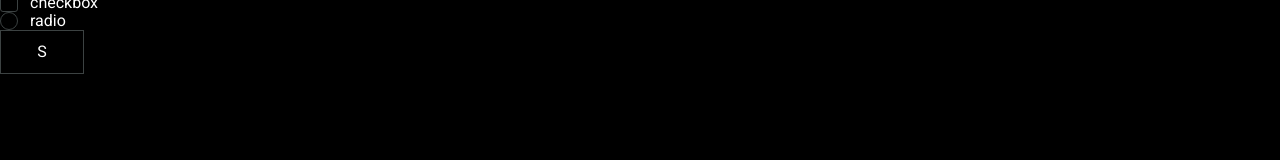
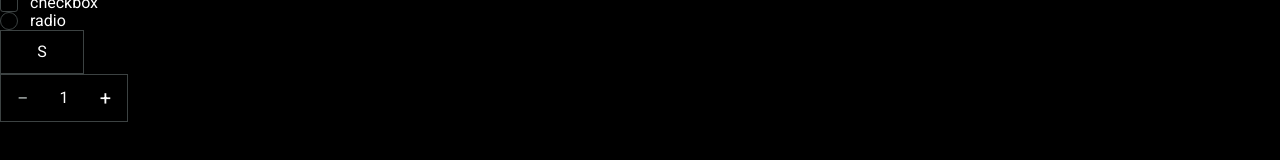
Before and after one commit to winder10fps/Abibas_frontend, a React (Vite) app: page / in a window 1280 px wide. Shown: the part 292-452 px from the top of the page. Built offline with nearby package versions, Linux system fonts and the light colour scheme.

Commit message:
компонент Stepper

```diff
--- a/src/pages/home/ui/HomePage.tsx
+++ b/src/pages/home/ui/HomePage.tsx
@@ -1,10 +1,11 @@
-import { Checkbox, Input, Radio, SearchInput, SizeSelector, Text } from "@/shared/ui"
+import { Checkbox, Input, Radio, SearchInput, SizeSelector, Stepper, Text } from "@/shared/ui"
 import { useRef, useState } from "react"
 
 export const HomePage = () => {
   const ref = useRef<HTMLInputElement>(null)
   const [query, setQuery] = useState('');
   const [sizeSelected, setSizeSelected] = useState(false)
+  const [count, setCount] = useState(1)
 
   return (
     <>
@@ -19,6 +20,13 @@ export const HomePage = () => {
         checked={sizeSelected}
         onChange={() => setSizeSelected(!sizeSelected)}
       />
+      <div></div>
+      <Stepper
+        quantity={count}
+        maxQuantity={32}
+        onIncrease={() => setCount((prev) => prev + 1)}
+        onDecrease={() => setCount((prev) => prev - 1)}
+      />
     </>
   )
 }
--- /dev/null
+++ b/src/shared/ui/Stepper/Stepper.css
@@ -0,0 +1,29 @@
+.stepper {
+  border: var(--border-secondary);
+  display: inline-flex;
+  align-items: center;
+  justify-content: space-between;
+  width: 128px;
+  height: 48px;
+  user-select: none;
+}
+
+.stepper-button {
+  padding: 16px;
+}
+
+.stepper-button:disabled span {
+  color: var(--color-foreground);
+}
+
+.stepper-button:disabled {
+  pointer-events: none;
+}
+
+.stepper-button:hover span {
+  color: var(--color-accent)
+}
+
+.stepper-button:active span {
+  opacity: .8;
+}
--- /dev/null
+++ b/src/shared/ui/Stepper/Stepper.tsx
@@ -0,0 +1,38 @@
+import { Text } from '@/shared/ui'
+import './Stepper.css'
+
+type Props = {
+  quantity: number
+  maxQuantity: number
+  onIncrease: () => void
+  onDecrease: () => void
+}
+
+export const Stepper = ({
+  quantity,
+  maxQuantity,
+  onIncrease,
+  onDecrease
+}: Props) => {
+  return (
+    <div className='stepper'>
+      <button
+        className='stepper-button'
+        onClick={() => onDecrease()}
+        disabled={quantity <= 1}
+      >
+        <Text color='light' size='big'>−</Text>
+      </button>
+      <Text color='light' size='default'>
+        {quantity}
+      </Text>
+      <button
+        className='stepper-button'
+        onClick={() => onIncrease()}
+        disabled={quantity >= maxQuantity}
+      >
+        <Text color='light' size='big'>+</Text>
+      </button>
+    </div>
+  )
+}
--- a/src/shared/ui/index.ts
+++ b/src/shared/ui/index.ts
@@ -5,3 +5,4 @@ export { SearchInput } from './SearchInput/SearchInput'
 export { Checkbox } from './Checkbox/Checkbox'
 export { Radio } from './Radio/Radio'
 export { SizeSelector } from './SizeSelector/SizeSelector'
+export {Stepper} from './Stepper/Stepper'
```
